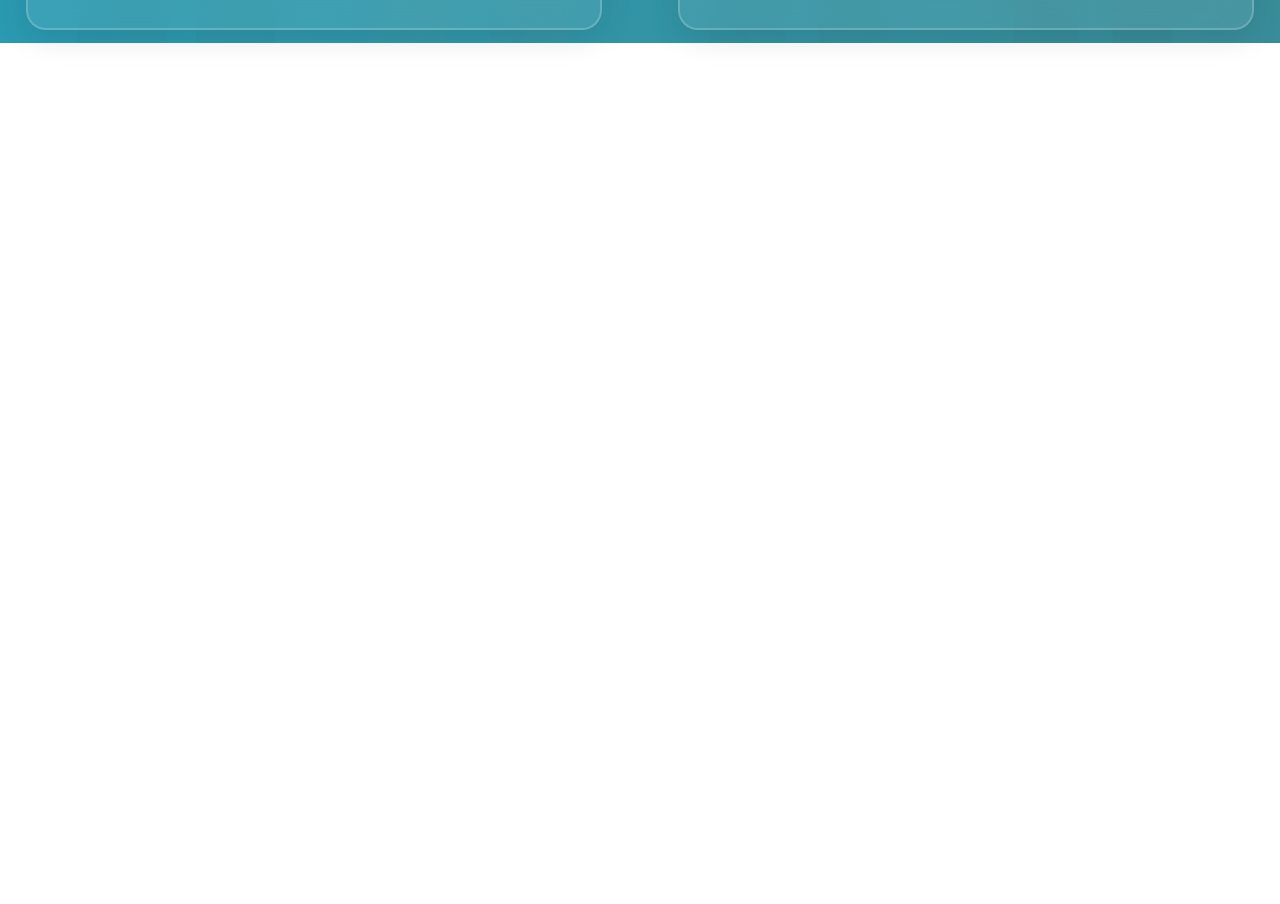
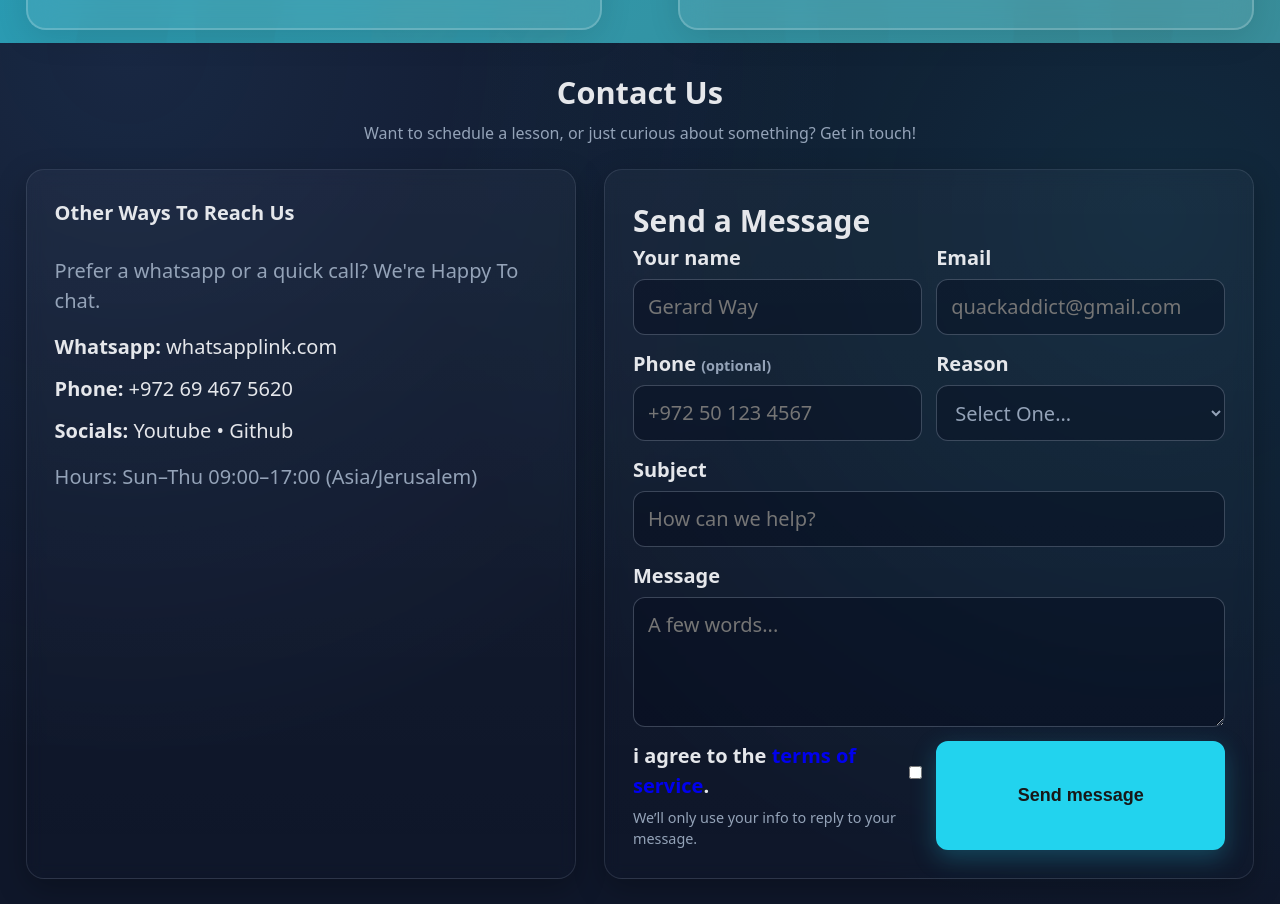
Before and after one commit to SolHTML/ResponsiveWeb, a plain HTML site: page index.html in a window 1280 px wide. Shown: the part 3280-4184 px from the top of the page. Before the commit the page ends 4123 px from the top, so only its background shows below. Drawn offline with Linux system fonts and the light colour scheme; a web font is replaced by a local one.

Commit message:
My changes from backup-main

```diff
--- a/index.html
+++ b/index.html
@@ -18,7 +18,8 @@
     <link rel="stylesheet" href="styles/home.css" />
     <link rel="stylesheet" href="styles/about.css" />
     <link rel="stylesheet" href="styles/pricing.css" />
-    <link rel="stylesheet" href="styles/responsive.css" />
+    <link rel="stylesheet" href="styles/contact.css" />
+    <link rel="stylesheet" href="styles/responsive.css" /> <!--must be at the bottom dumbass-->
 </head>
 <body>
   <!-- Header -->
@@ -113,7 +114,74 @@
     </section>
     <!-- Fourth page contact-->
      <section class="contact" id="contact">
-
+      <div class="contact-form-heading">
+      <h1>Contact Us</h1>
+      <p>Want to schedule a lesson, or just curious about something? Get in touch!</p>
+      </div>
+      <div class="grid">
+        <div class="details card">
+          <h2>Other Ways To Reach Us</h2>
+          <p>Prefer a whatsapp or a quick call? We're Happy To chat.</p>
+          <ul class="links">
+            <li><strong>Whatsapp:</strong> <a href="https://media.makeameme.org/created/aint-got-no-53781657c2.jpg" target="_blank" rel="noopener">whatsapplink.com</a></li>
+            <li><strong>Phone:</strong> <a href="https://i.ytimg.com/vi/iTZbX0rcCHI/hqdefault.jpg" target="_blank" rel="noopener">+972 69 467 5620 </a></li>
+            <li><strong>Socials:</strong> <a href="https://www.youtube.com/@SolWasTaken_" target="_blank" rel="noopener">Youtube</a> • <a href="https://github.com/SolHTML" target="_blank" rel="noopener">Github</a></li>
+          </ul>
+          <p>Hours: Sun–Thu 09:00–17:00 (Asia/Jerusalem)</p>
+        </div>
+        <div class="card">
+          <h2 id="form-heading">Send a Message</h2>
+          <form id="contact-form" method="post" action="" autocomplete="on">
+            <div class="row">
+              <div class="field">
+                <label for="name">Your name</label>
+                <input type="text" id="name" name="user-name" placeholder="Gerard Way" required autocomplete="name">
+              </div>
+              <div class="field">
+                  <label for="email">Email</label>
+                <input type="text" id="email" name="email" placeholder="quackaddict@gmail.com" required autocomplete="email">
+              </div>
+            </div>
+            <div class="row">
+              <div class="field">
+                <label for="phone">
+                  Phone
+                  <span class="hint">(optional)</span>
+                </label>
+                <input type="text" id="phone" name="phone" placeholder="+972 50 123 4567" autocomplete="tel" inputmode="tel">
+              </div>
+              <div class="field">
+                  <label for="reason">Reason</label>
+                  <select id="reason" name="reason" required>
+                    <option value="" disabled="" selected="">Select One...</option>
+                    <option>Plan a lesson</option>
+                    <option>Ask a question</option>
+                    <option>Report a problem</option>
+                  </select>
+              </div>
+            </div>
+            <div class="field">
+              <label for="subject">Subject</label>
+              <input type="text" id="subject" name="subject" required placeholder="How can we help?">
+            </div>
+            <div class="field">
+              <label for="message">Message</label>
+                <textarea id="message" name="message" required placeholder="A few words..." minlength="10"></textarea>
+            </div>
+            <div class="row">
+            <div class="field">
+              <label class="checkbox"> <span>i agree to the <a href="tos.html" target="_blank" rel="noopener">terms of service</a>.</span>
+                <input type="checkbox" id="consent" name="consent" required>
+              </label>
+              <div class="hint">
+                We’ll only use your info to reply to your message.
+              </div>
+            </div>
+            <button type="submit">Send message</button>
+          </div>
+          </form>
+        </div>
+      </div>
      </section>
   </main>
 </body>
--- /dev/null
+++ b/styles/contact.css
@@ -0,0 +1,163 @@
+.contact {
+    background: /* multi layer background wtf you can do that??? */
+     radial-gradient(1200px 1200px at 10% 0%, rgba(96,165,250,0.12), transparent 60%),
+     radial-gradient(1200px 1200px at 90% 20%, rgba(34,211,238,0.10), transparent 60%),
+    #0f172a;
+    padding: 2vw;
+    display: flex;
+    flex-direction: column;
+    align-items: center;
+    flex-wrap: wrap;
+    color: #e5e7eb;
+    font: 16px/1.5 ui-sans-serif, system-ui, -apple-system, Segoe UI, Roboto, "Helvetica Neue", Arial, "Noto Sans", "Apple Color Emoji", "Segoe UI Emoji"
+}
+
+.contact-form-heading {
+    display: flex;
+    flex-direction: column;
+    margin-bottom: 24px;
+    text-align: center;
+}
+
+.contact-form-heading h1 {
+    margin: 0  0 6px;
+    font-size: clamp(1.8rem, 2.4vw, 2.6rem);
+}
+
+.contact-form-heading p {
+    color: #94a3b8;
+    margin: #e5e7eb;
+}
+
+.links {
+    display: grid;
+    list-style: none;
+    margin: 0;
+    padding: 0;
+    gap: 12px
+}
+
+.links a {
+    text-decoration: none;
+    color: #e5e7eb;
+}
+
+.links a:hover {
+    text-decoration: underline;
+}
+
+.grid {
+    display: grid;
+    gap: clamp(16px, 2.2vw, 28px);
+    grid-template-columns: 1.1fr 1.3fr;
+}
+
+.card {
+     background: linear-gradient(180deg, rgba(255,255,255,0.03), rgba(255,255,255,0.00));
+     border: 1px solid rgba(148, 163, 184, 0.18);
+    border-radius: 18px;
+    box-shadow: 0 10px 30px rgba(0,0,0,0.25);    /* soft depth */
+  backdrop-filter: blur(8px);
+    padding: clamp(16px, 2.2vw, 28px);
+    display: flex;
+    flex-direction: column;
+    font-size: 1.25rem;
+}
+
+.details {
+    gap: 1rem;
+}
+
+
+
+.details h2 {
+    margin: 0 0 12px 0;
+    font-size: 1.25rem;
+}
+
+.details p {
+   color: #94a3b8;
+}
+
+form {
+    display: grid;
+    gap: 14px;
+}
+
+.row {
+    display: grid;
+    gap: 14px;
+    grid-template-columns: 1fr 1fr;
+}
+
+.field {
+    display: grid;
+    gap: 6px
+}
+
+label {
+    font-weight: 600;
+}
+
+input, select, textarea {
+    width: 100%;
+    border-radius: 12px;
+    border: 1px solid rgba(148,163,184,0.35);
+    background: rgba(2,6,23,0.35);
+    color: #94a3b8;
+    padding: 12px 14px;
+    font: inherit;
+}
+
+.hint {
+    color: #94a3b8;
+  font-size: .9rem;
+}
+
+textarea {
+    min-height: 130px;
+    resize: vertical;
+}
+
+.checkbox {
+    display: flex;
+    align-items: center;
+    gap: 8px; /* space between checkbox and text */
+}
+
+.checkbox span {
+    display: inline;
+}
+
+.checkbox a {
+    display: inline;
+}
+input[type="checkbox"] {
+    width: auto;
+    height: auto;
+    margin-top: 4px;
+}
+
+button {
+    border: 3px solid #22d3ee;
+    border-radius: 12px;
+    padding: 12px 16px;
+    background-color: #22d3ee;
+    background-size: 100% 130%;
+    font-weight: 700;
+    font-size: 18px;
+    cursor: pointer;
+    color: #181818;
+    box-shadow: 0 8px 25px rgba(34,211,238,0.25);
+    transition: color 0.25s ease;
+}
+
+
+button:hover {
+    background-color: transparent;
+    background-image: url(city.gif);
+    color: #97f1ff;
+    transition: color 0.25s ease;
+}
+
+ button:focus-visible, input:focus-visible, select:focus-visible, textarea:focus-visible { outline: 3px solid #93c5fd; outline-offset: 2px; }
--- a/styles/responsive.css
+++ b/styles/responsive.css
@@ -76,4 +76,11 @@
     gap: 3vw
   }
 
+  .grid {
+    grid-template-columns: 1fr;
+  }
+
+   .row {
+    grid-template-columns: 1fr;
+   }
 }
```
Also changed, not shown: tos.html (added, +66 -0 lines), styles/city.gif (added), 2 other files.
